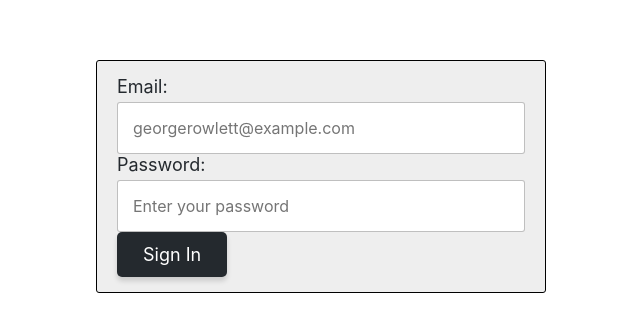
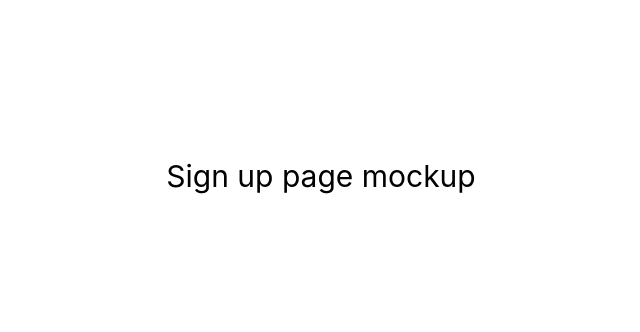
Before and after one commit to alanreidt/sign-in-app, a React (Create React App) app: page /sign-up in a window 1280 px wide. Shown: the part 224-556 px from the top of the page, without its empty margins (319-959 px from the left). Built offline with nearby package versions, Linux system fonts and the light colour scheme.

Commit message:
Realize SignUpPage mockup (closes #13)

```diff
--- a/src/App.js
+++ b/src/App.js
@@ -4,12 +4,16 @@ import {
 } from "react-router-dom";
 
 import HomePage from './pages/HomePage';
+import SignUpPage from './pages/SignUpPage';
 import SuccessPage from './pages/SuccessPage';
 
 function App() {
   return (
     <div className="App">
       <Switch>
+        <Route path="/sign-up">
+          <SignUpPage/>
+        </Route>
         <Route path="/success">
           <SuccessPage/>
         </Route>
--- /dev/null
+++ b/src/pages/SignUpPage.js
@@ -0,0 +1,9 @@
+import MessagePage from '../components/MessagePage';
+
+function SignUpPage() {
+  return (
+    <MessagePage text={'Sign up page mockup'} />
+  );
+}
+
+export default SignUpPage;
```
